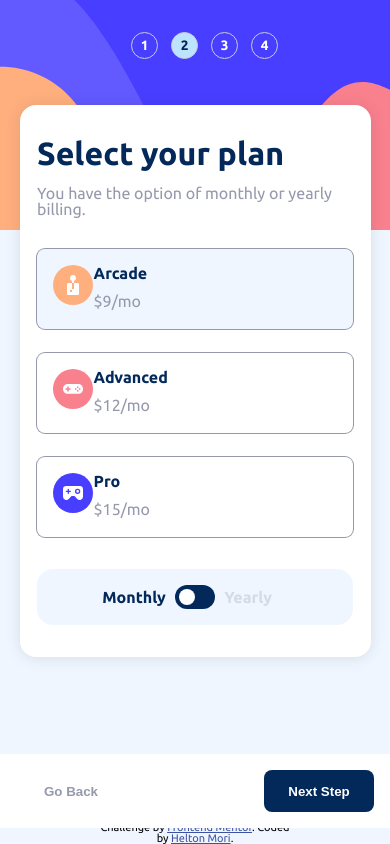
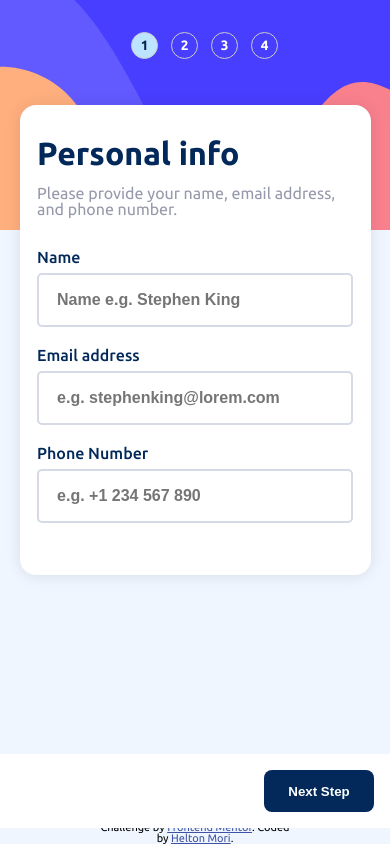
Before and after one commit to helton-mori-dev/Multi-step-form---Frontend-Mentor, a Vue app: page / in a window 390 px wide. Built offline with nearby package versions, Linux system fonts and the light colour scheme.

Commit message:
Organizando código para voltar a validação de formulários

```diff
--- a/src/App.vue
+++ b/src/App.vue
@@ -219,7 +219,7 @@ export default {
     grid-template-rows: 30% minmax(auto, 50%) 5%; */
     display: flex;
     flex-direction: column;
-    justify-content: start;
+    justify-content: flex-start;
     align-items: center;
   }
 
@@ -242,7 +242,7 @@ export default {
     grid-template-rows: auto 80px; */
     display: flex;
     flex-direction: column;
-    justify-content: start;
+    justify-content: flex-start;
     align-items: center;
     padding-bottom: 2rem;
     box-shadow: 0px 1px 16px rgba(0, 0, 0, 0.1);
--- a/src/components/SidebarForm.vue
+++ b/src/components/SidebarForm.vue
@@ -37,7 +37,6 @@ export default {
     ...mapState({
       currentStepIndex: (state) => state.currentStepIndex,
     }),
-    // ...mapState(['currentStepIndex']) funciona igual
   },
 };
 </script>
--- a/src/components/StepPersonalInfo.vue
+++ b/src/components/StepPersonalInfo.vue
@@ -24,7 +24,7 @@
         name="name"
         required
         placeholder="Name e.g. Stephen King"
-        v-model="form.name"
+        v-model="formName"
         @input="clearErrorMsg()"
       />
 
@@ -41,7 +41,7 @@
         name="email"
         required
         placeholder="e.g. stephenking@lorem.com"
-        v-model="form.email"
+        v-model="formEmail"
       />
 
       <label for="phone"
@@ -56,7 +56,7 @@
         name="phone"
         required
         placeholder="e.g. +1 234 567 890"
-        v-model="form.phone"
+        v-model="formPhone"
       />
 
       <!-- <input
@@ -70,7 +70,7 @@
 </template>
 
 <script>
-import { mapActions } from "vuex";
+import { mapActions, mapState, mapMutations } from "vuex";
 export default {
   name: "StepPersonalInfo",
   props: ["initialData"],
@@ -89,14 +89,41 @@ export default {
       personalInfo: this.initialData || {},
     };
   },
+  computed: {
+    ...mapState(["name", "email", "phone"]),
+    formName: {
+      get() {
+        return this.name;
+      },
+      set(value) {
+        this.CHANGE_NAME(value);
+      },
+    },
+    formEmail: {
+      get() {
+        return this.email;
+      },
+      set(value) {
+        this.CHANGE_EMAIL(value);
+      },
+    },
+    formPhone: {
+      get() {
+        return this.phone;
+      },
+      set(value) {
+        this.CHANGE_PHONE(value);
+      },
+    },
+  },
   methods: {
     validateForm() {
       // let isValid = true;
-      this.errorMsg.name = this.form.name ? "" : "This field is required";
-      this.errorMsg.email = this.form.email.match(/^[^@]+@[^@]+\.[^@]+$/)
+      this.errorMsg.name = this.name ? "" : "This field is required";
+      this.errorMsg.email = this.email.match(/^[^@]+@[^@]+\.[^@]+$/)
         ? ""
         : "The email field is not valid";
-      this.errorMsg.phone = this.form.phone.match(/^\d{10,11}$/)
+      this.errorMsg.phone = this.phone.match(/^\d{10,11}$/)
         ? ""
         : "The phone number is not valid";
 
@@ -118,6 +145,7 @@ export default {
         data: this.personalInfo,
       });
     },
+    ...mapMutations(["CHANGE_NAME", "CHANGE_PHONE", "CHANGE_EMAIL"]),
   },
 };
 </script>
--- a/src/store/store.js
+++ b/src/store/store.js
@@ -3,12 +3,10 @@ import { createStore } from "vuex";
 export const store = createStore({
   state() {
     return {
-      // formData: {
-      //   personalInfo: {},
-      //   selectedPlan: [],
-      //   pickedAddons: [],
-      // },
-      currentStepIndex: 1,
+      name: "",
+      email: "",
+      phone: "",
+      currentStepIndex: 0,
       selectedPlan: "arcade",
       periodPlan: true, //true == monthly, false == yearly
       onlineService: false,
@@ -17,15 +15,15 @@ export const store = createStore({
     };
   },
   mutations: {
-    // updataPersonalInfo(state, info) {
-    //   state.formData.personalInfo = info;
-    // },
-    // selectPlan(state, plan) {
-    //   state.formData.selectedPlan = plan;
-    // },
-    // pickAddons(state, addons) {
-    //   state.formData.pickedAddons = addons;
-    // },
+    CHANGE_NAME(state, payload) {
+      state.name = payload;
+    },
+    CHANGE_EMAIL(state, payload) {
+      state.email = payload;
+    },
+    CHANGE_PHONE(state, payload) {
+      state.phone = payload;
+    },
     CHANGE_PLAN(state, payload) {
       state.selectedPlan = payload;
     },
@@ -48,7 +46,6 @@ export const store = createStore({
   actions: {
     updateStepData(context, { step, data }) {
       context.commit(step, data);
-      //Não tem mutation aqui?
     },
     goToStep(context, index) {
       context.commit("SET_CURRENT_STEP_INDEX", index);
```
